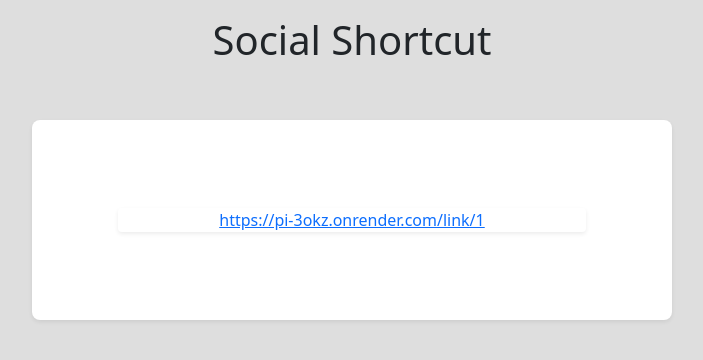
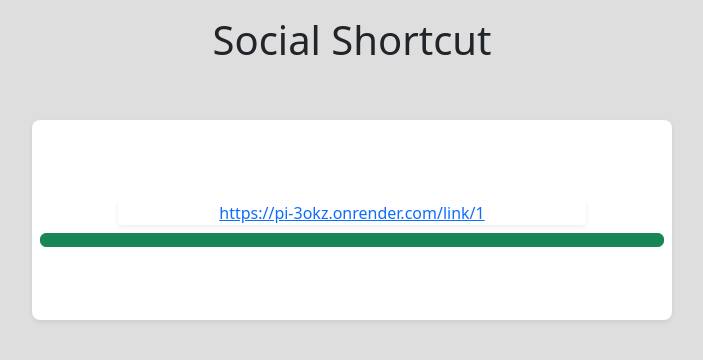
Before and after one commit to migue-dev-web/PI, a Flask app: template templates/newcut.html in a window 1280 px wide. Shown: the top 360 px of the page, without its empty margins (288-991 px from the left). Run offline with Flask 3, Linux system fonts and the light colour scheme; the template is opened without the code that fills it: most values are stand-ins (such as "Sample title", 1, 10 or a date in 2020); some libraries are stand-ins or nearby versions.

Commit message:
se añade boton de regreso al inicio

```diff
--- a/templates/newcut.html
+++ b/templates/newcut.html
@@ -19,6 +19,7 @@
             <p class="m-2"><a href="https://pi-3okz.onrender.com/link/{{link_id}}">https://pi-3okz.onrender.com/link/{{link_id}}</a></p>
 
         </div></center>
+        <a class="btn btn-success" href="https://pi-3okz.onrender.com/"></a>
     </div></center>
 
     <script src="https://cdn.jsdelivr.net/npm/bootstrap@5.3.3/dist/js/bootstrap.bundle.min.js" integrity="sha384-YvpcrYf0tY3lHB60NNkmXc5s9fDVZLESaAA55NDzOxhy9GkcIdslK1eN7N6jIeHz" crossorigin="anonymous"></script>
```
